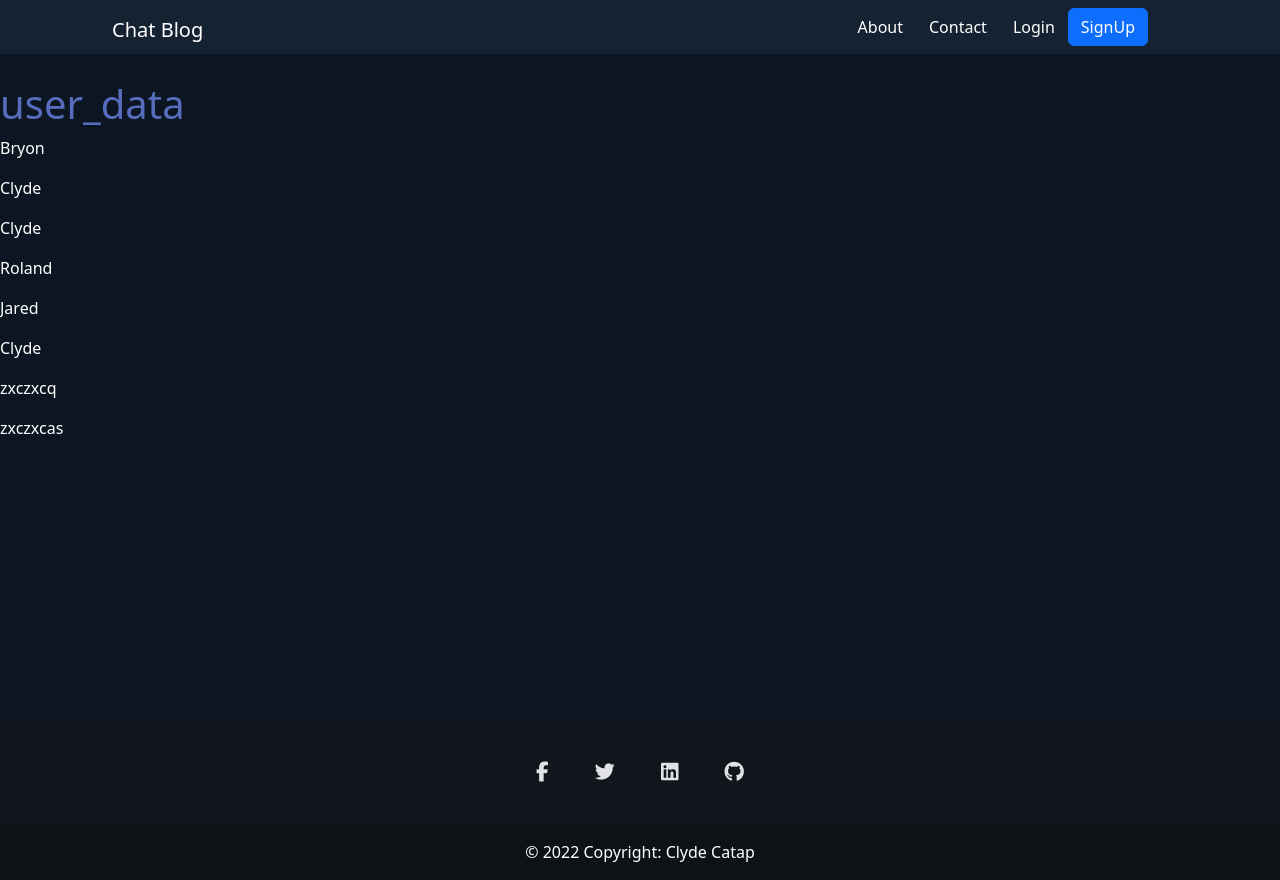
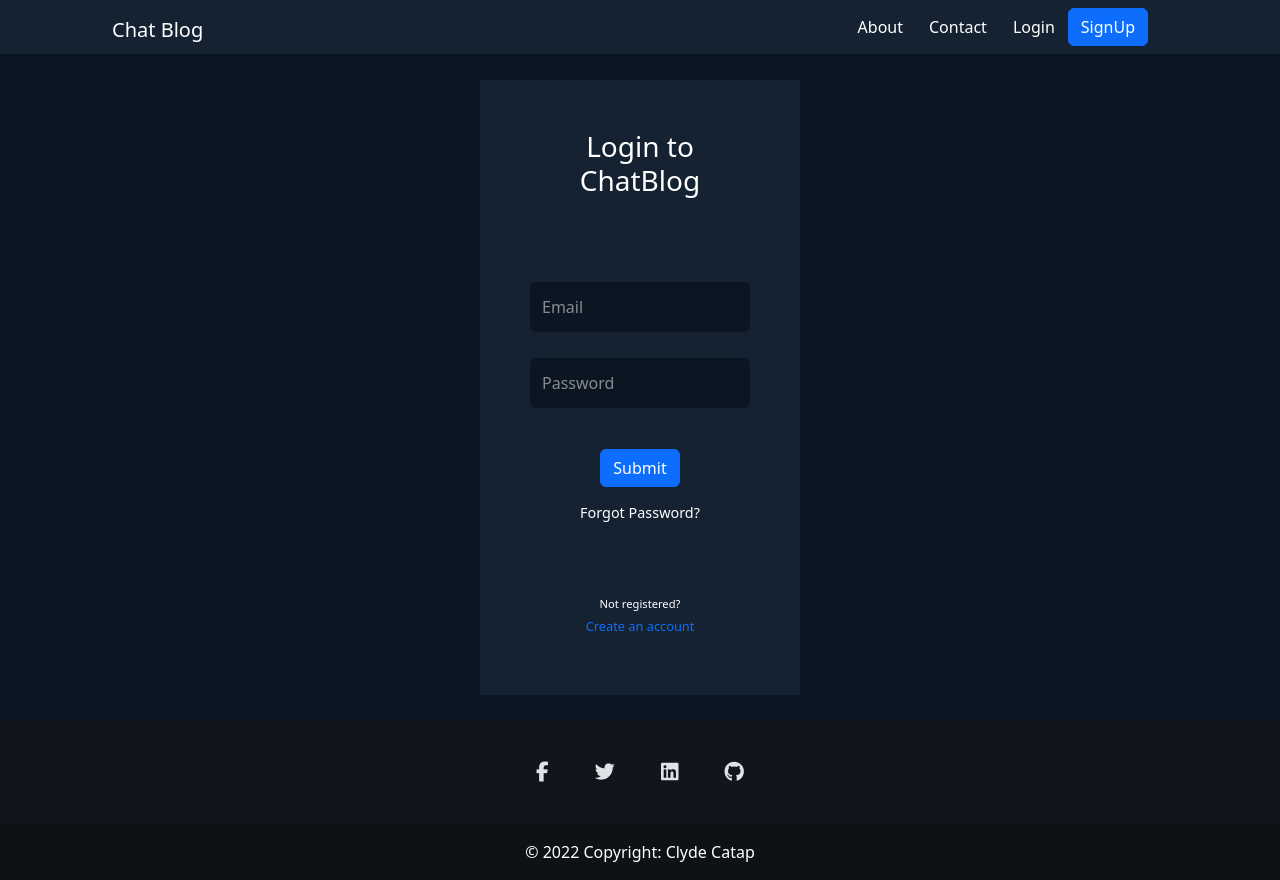
Before and after one commit to Clyde-Catap/Chatblog, a Django app: page /login in a window 1280 px wide. Run offline with Django 4.2, Linux system fonts and the light colour scheme; data comes from the database, SQL or seed files in the repository; some libraries are stand-ins or nearby versions.

Commit message:
create login page

```diff
--- a/blog/static/blog/css/main.css
+++ b/blog/static/blog/css/main.css
@@ -300,10 +300,16 @@ a.article-title:hover {
 .form-signup {
     background-color: #0b1622;
     color: #ffffff;
+    height:50px;
 }
+
 
 .form-back {
     padding: 50px 50px 125px 50px;
+    background-color: #152232;
+}
+.form-back-login {
+    padding: 50px 50px 40px 50px;
     background-color: #152232;
 }
 
@@ -326,6 +332,7 @@ a.article-title:hover {
 }
 
 .form-submit {
+    padding-top: 20px;
     text-align: center;
 }
 
@@ -368,3 +375,8 @@ a.article-title:hover {
     padding-right: 50px;
     padding-left: 50px;
 }
+
+.create-acc {
+    padding-top: 50px;
+    font-size: 1.5rem;
+}
--- a/blog/templates/blog/login.html
+++ b/blog/templates/blog/login.html
@@ -1,9 +1,38 @@
 {% extends "blog/landing.html" %}
 {% block content%}
 
-<h1>user_data</h1>
-{% for u in user %}
-<p>{{ u.firstname }}</p>
-{% endfor %}
+
+<div class="container w-25 form-back-login">
+    {% if messages %}
+      {% for m in messages %}
+    <div class="Warning-message">
+    <h5>{{ m }}</h5>
+    </div>
+      {% endfor %}
+    {% endif %}
+    <h3 class="form-heading"> Login to ChatBlog</h3>
+    <br><br><br>
+    <form method="POST" action="{% url 'blog-signup' %}">
+      {% csrf_token %}
+      <div class="mb-3 div-form">
+        <input type="email" class="form-control form-signup border-0" aria-describedby="emailHelp" placeholder="Email" name="email">
+      </div>
+      <div class="mb-3 div-form">
+        <input type="password" class="form-control form-signup border-0" placeholder="Password" name="password">
+      </div>
+        <div class="form-submit">
+      <button type="submit" class="btn btn-primary">Submit</button>
+        </div>
+        <div>
+            <div class="p-2 bd-highlight text-center"><h6><button type="button" class="btn btn-link text-decoration-none info-link anchor user-name" style="font-size: 0.9rem;">Forgot Password?</button></h6></div>
+        </div>
+        <div class="create-acc">
+            <div class="p-2 bd-highlight text-center"><h6  style="color: white; font-size: 0.7rem;">Not registered?<button type="button" class="btn btn-link text-decoration-none info-link user-name" style="padding-bottom: 10px; font-size: 0.8rem;">Create an account</button></h6></div>
+        </div>
+    </form>
+</div>
+
+
+
 
 {% endblock content %}
```
